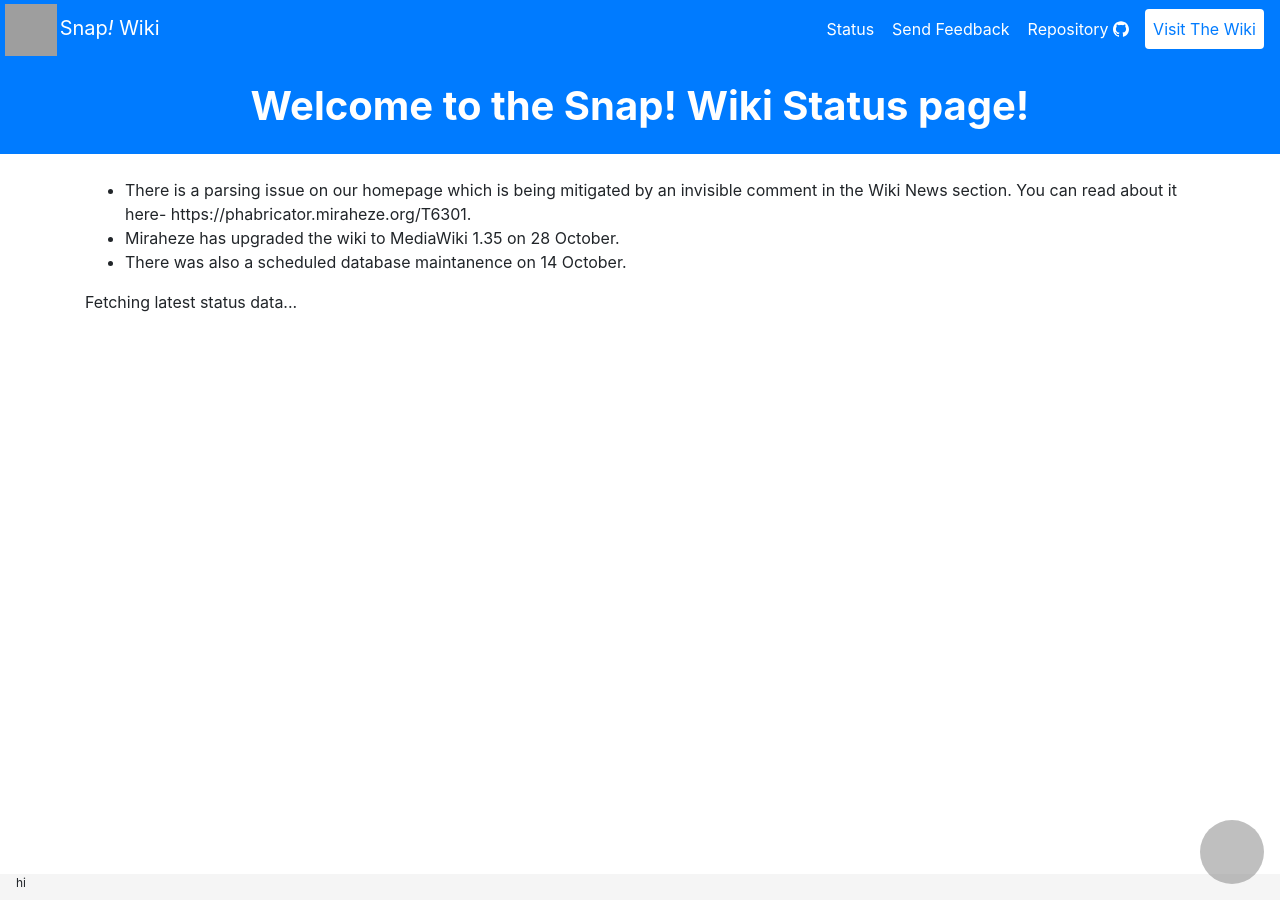
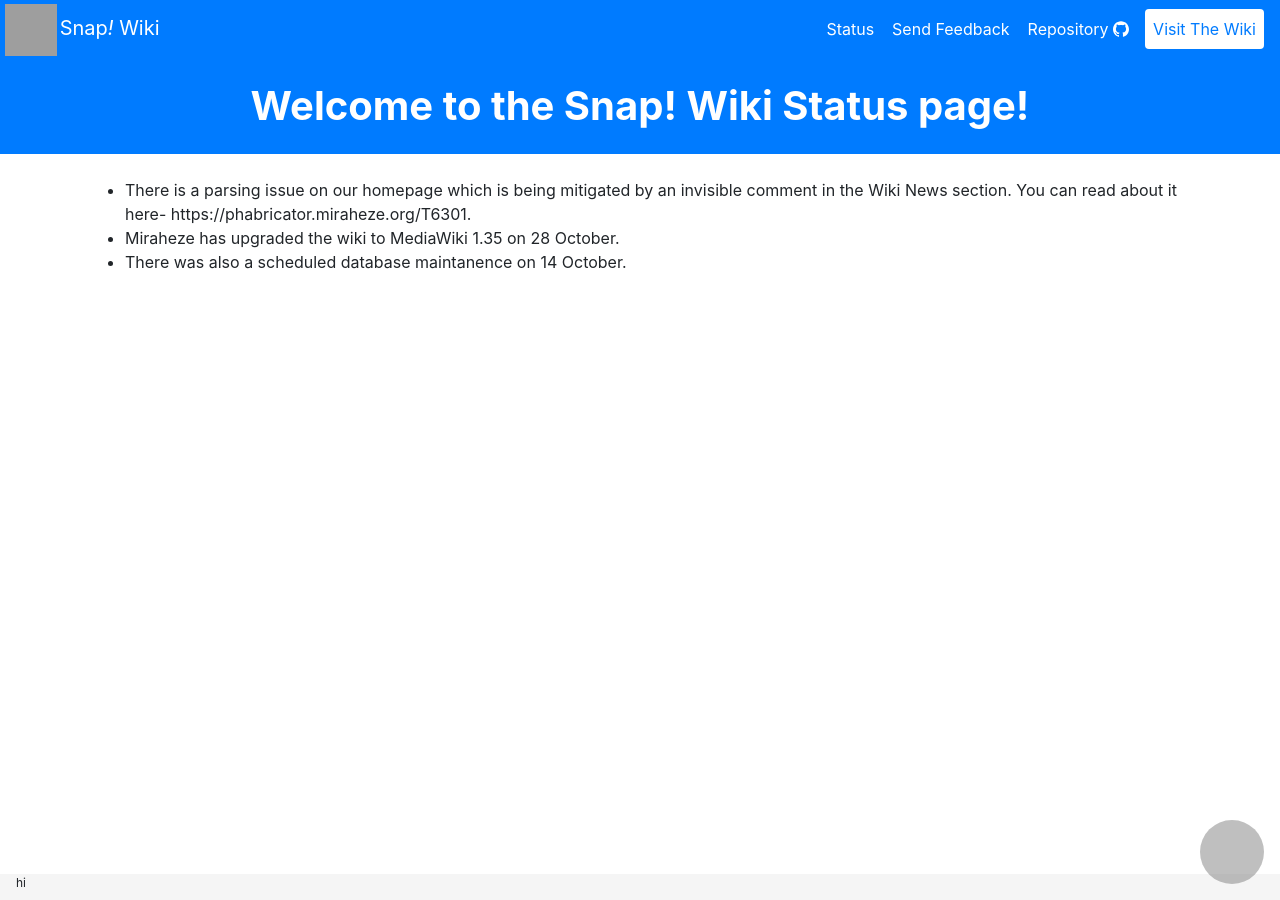
Before and after one commit to snapwiki/snapwiki.github.io, a Jekyll site: the page built from site/status.html, in a window 1280 px wide. Built offline with Jekyll 4.4.1, drawn with Linux system fonts in a browser that asks for light colours; grey boxes are pictures that could not be loaded.

Commit message:
Update status.html

```diff
--- a/site/status.html
+++ b/site/status.html
@@ -10,8 +10,4 @@
     <li>{{ status.description }}</li>
     {% endfor %}
   </ul>
-
-  <div id="status">
-    <p>Fetching latest status data...</p>
-  </div>
 </div>
```
